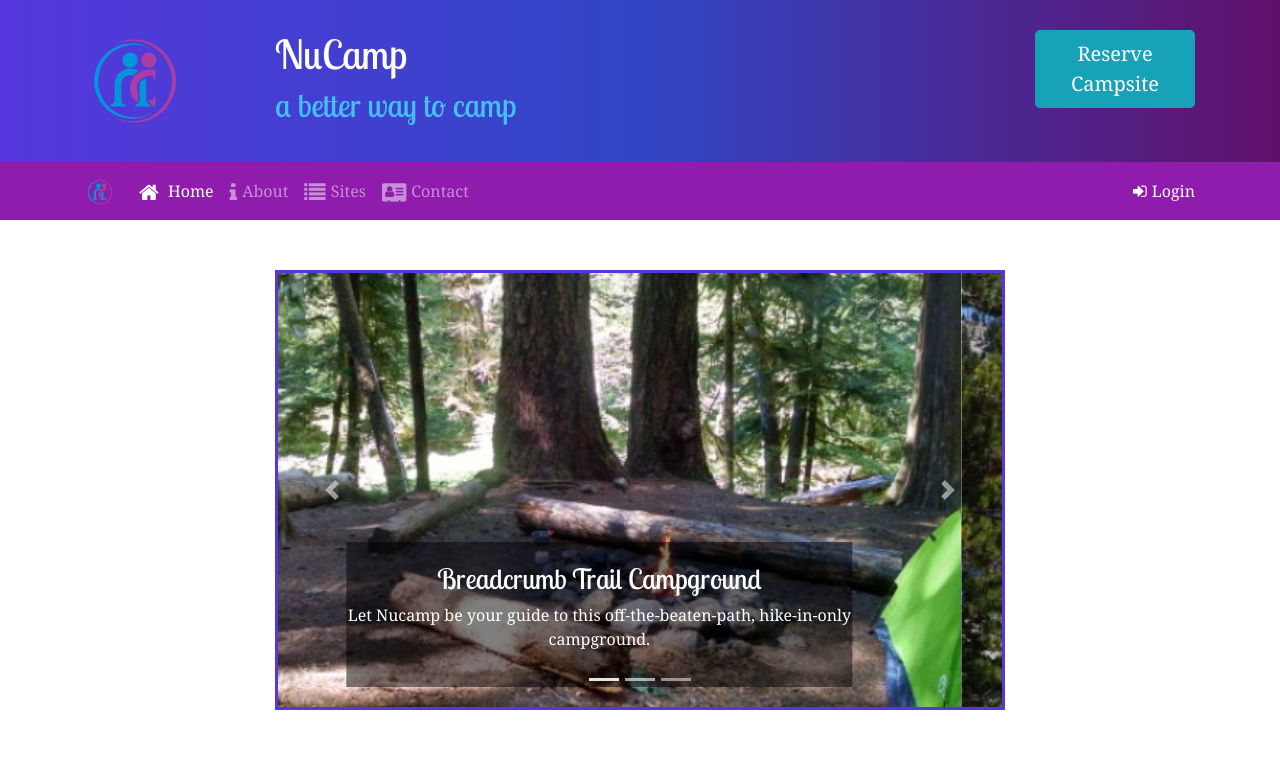
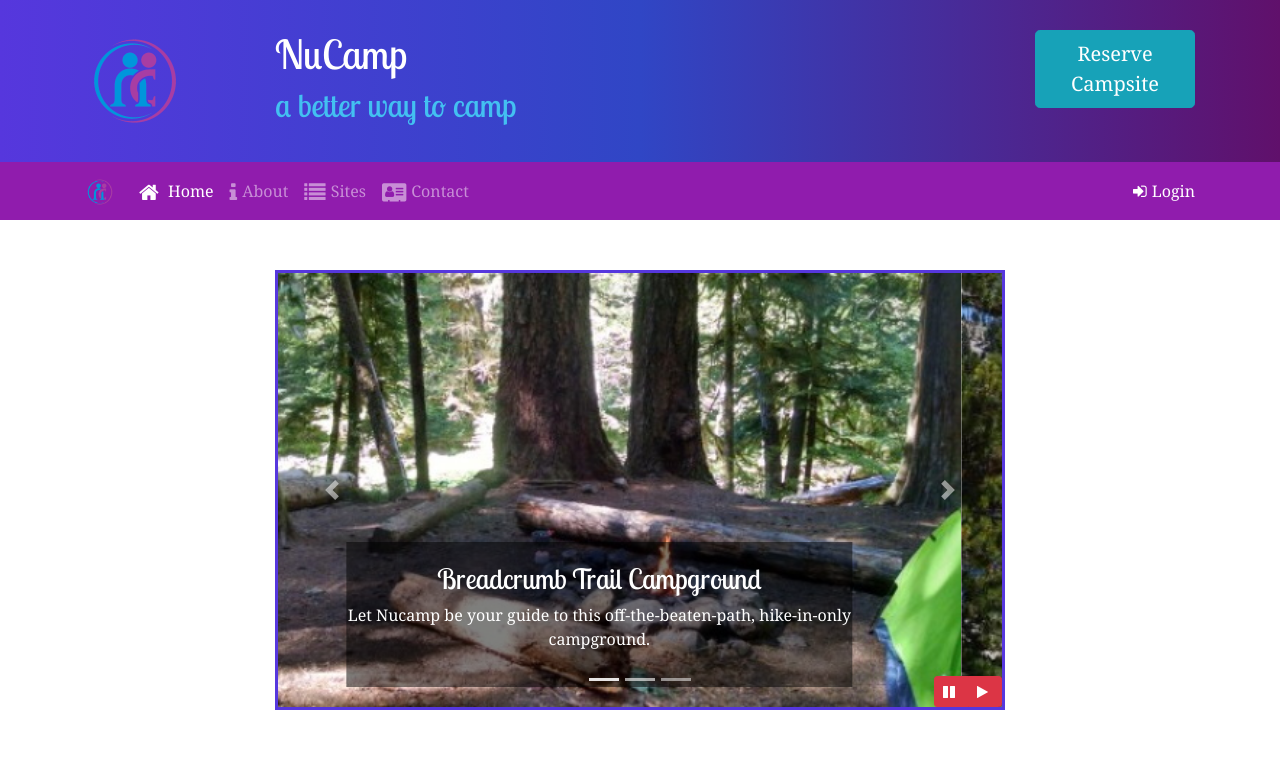
Before and after one commit to MiaMoustafa/nucampsite, a website: page index.html in a window 1280 px wide. Shown: the top 757 px of the page. Drawn offline with nearby package versions, Linux system fonts and the light colour scheme.

Commit message:
Bootstrap and jQuery Part 1

```diff
--- a/css/style.css
+++ b/css/style.css
@@ -55,3 +55,9 @@ a, a:hover {
 .carousel {
     border: solid #5637DD;
 }
+#carouselButton {
+    position: absolute;
+    right: 0;
+    bottom: 0;
+    z-index: 100;
+}
--- a/index.html
+++ b/index.html
@@ -224,6 +224,14 @@
             <span class="carousel-control-next-icon"></span>
             <span class="sr-only">Next</span>
         </a>
+        <div class="btn-group" id="carouselButton">
+          <button class="btn btn-danger btn-sm" id="carouselPause">
+              <i class="fa fa-pause"></i>
+          </button>
+          <button class="btn btn-danger btn-sm" id="carouselPlay">
+              <i class="fa fa-play"></i>
+          </button>
+      </div>
         </div>
       </div>
       <div class="row row-content align-items-center">
@@ -364,14 +372,18 @@
     <script src="node_modules/popper.js/dist/umd/popper.min.js"></script>
     <script src="node_modules/bootstrap/dist/js/bootstrap.min.js"></script>
 
-    <!-- <script>
-      $(function () {
-        $('[data-toggle="tooltip"]').tooltip()
-      })
-    </script> -->
-    <!-- <script>
-    $('#reserveModal').modal(options)
-  </script> -->
+       <script>
+        $(function() {
+          $(".carousel").carousel( { interval: 2000, pause: "false" } );
+            $("#carouselPause").click(function(){
+                $(".carousel").carousel("pause");
+            });
+            $("#carouselPlay").click(function(){
+                $(".carousel").carousel("cycle");
+            });
+        });
+       </script>
+
 
 </body>
 
```
Also changed, not shown: 1 other file.
